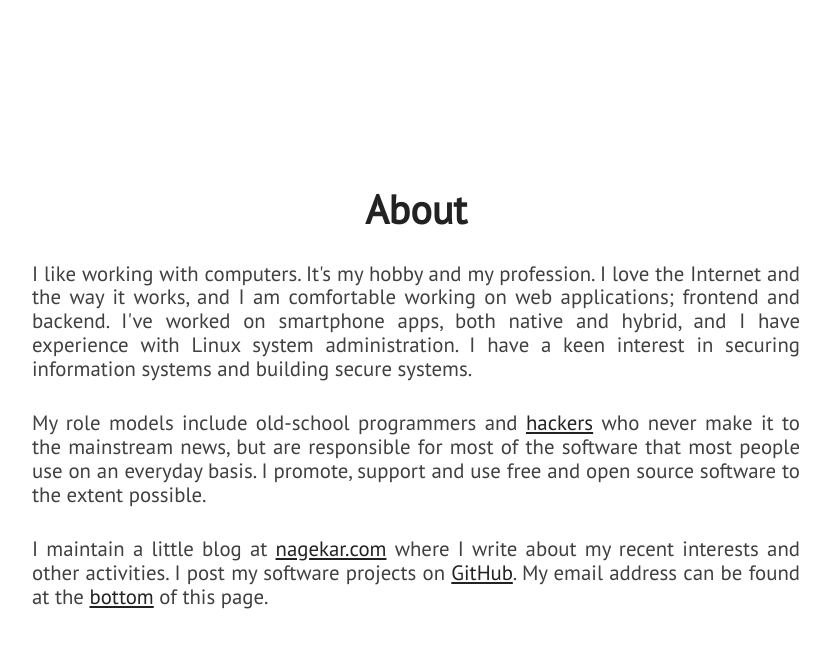
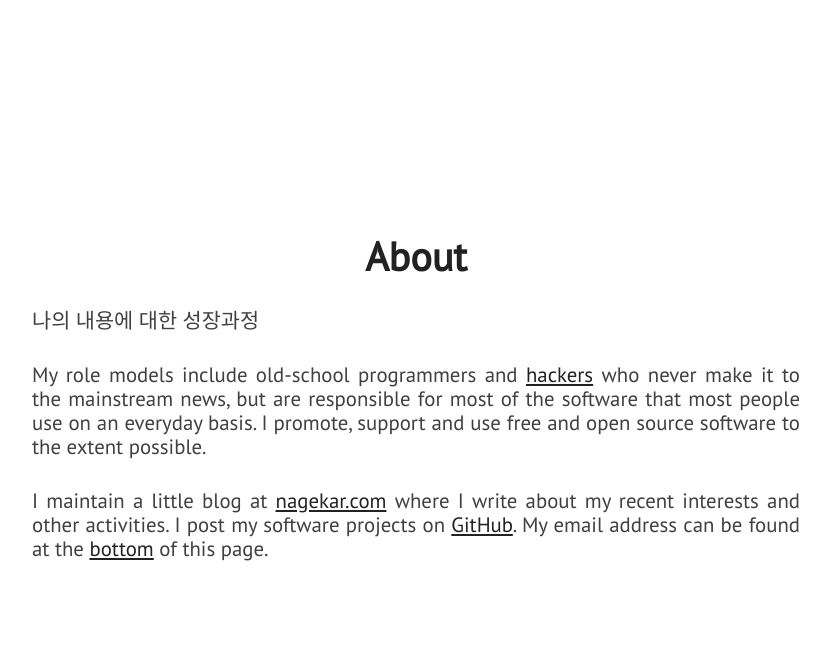
Before and after one commit to twd1509/Portfolio.github.io, a Jekyll site: the page built from index.html, in a window 1280 px wide and 900 px high, scrolled down 1018 px. Shown: the top 648 px of the window, without its empty margins (224-1054 px from the left). Built offline with Jekyll 4.4.1, drawn with Linux system fonts in a browser that asks for light colours; nearby versions of some CDN libraries.

Commit message:
ThemeTest2

```diff
--- a/_includes/about.html
+++ b/_includes/about.html
@@ -3,7 +3,7 @@
         <div id="about-text">
             <div class="section-heading">About</div>
             <p class="paragraph-text justify-text">
-                I like working with computers. It's my hobby and my profession. I love the Internet and the way it works, and I am comfortable working on web applications; frontend and backend. I've worked on smartphone apps, both native and hybrid, and I have experience with Linux system administration. I have a keen interest in securing information systems and building secure systems.
+                나의 내용에 대한 성장과정
             </p>
             <p class="paragraph-text justify-text">
                 My role models include old-school programmers and <a href="https://stallman.org/articles/on-hacking.html">hackers</a> who never make it to the mainstream news, but are responsible for most of the software that most people use on an everyday basis. I promote, support and use free and open source software to the extent possible.
```
